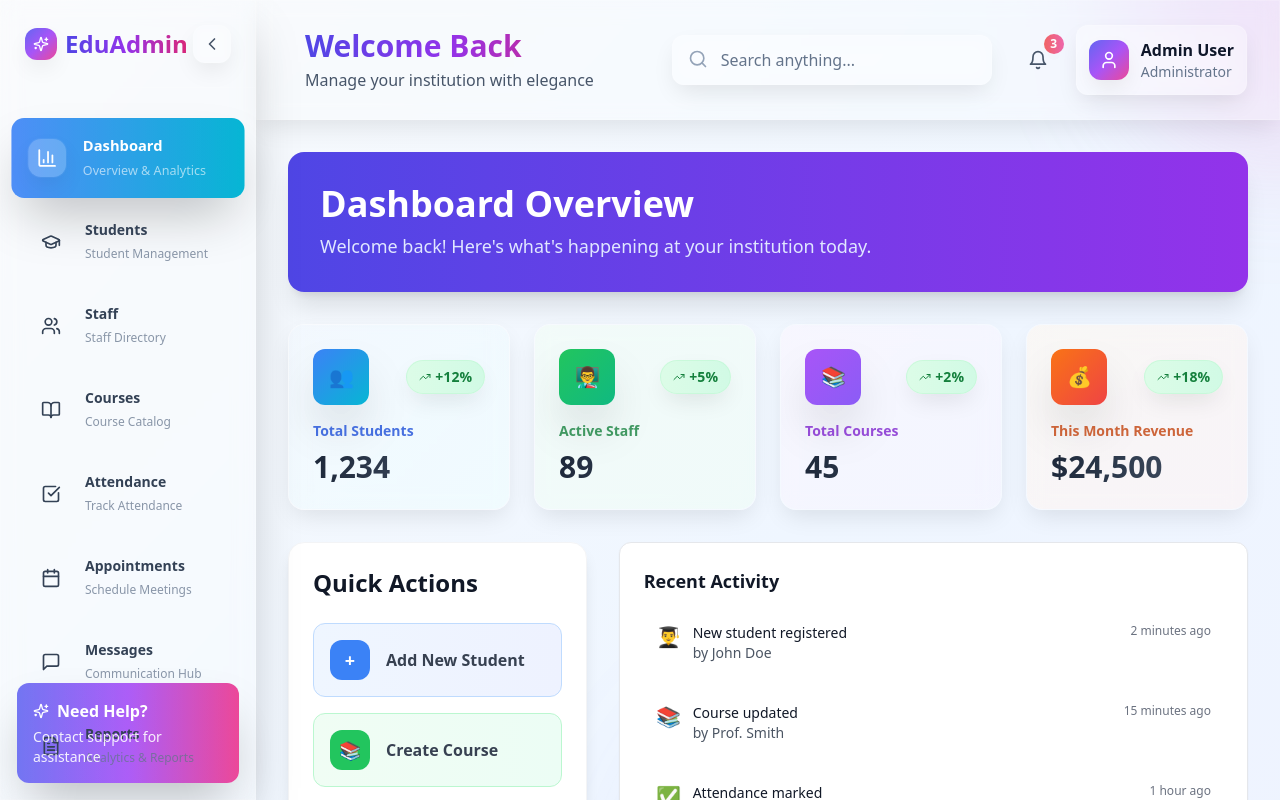
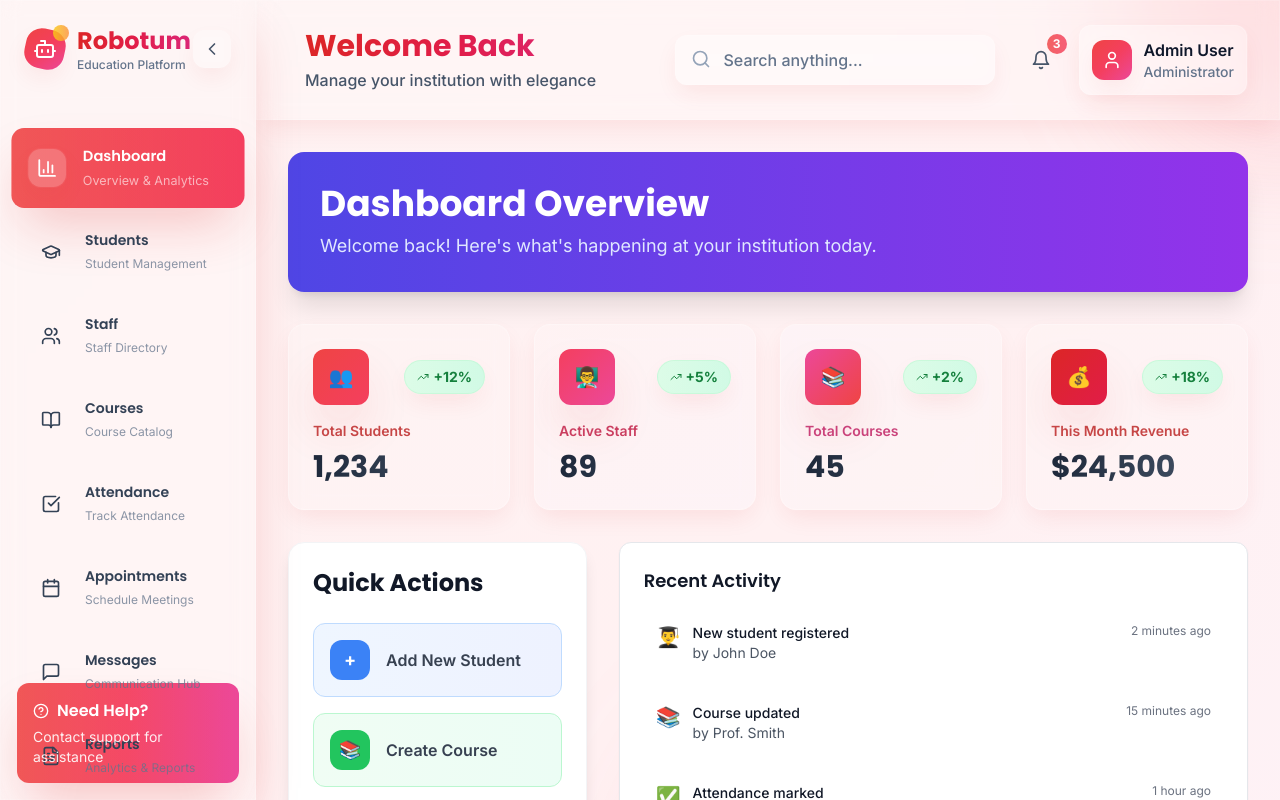
Before and after one commit to Abdisalamabdi303/elegant-dashboard-react, a React (Vite) app: page / in a window 1280 px wide. Shown: the top 800 px of the page. Built offline with nearby package versions, Linux system fonts and the light colour scheme.

Commit message:
Refactor: Apply red theme and logo update
Updated the application's theme to a red color scheme and updated the logo. Also, changed the font for the entire module.

```diff
--- a/src/components/common/StatsCard.tsx
+++ b/src/components/common/StatsCard.tsx
@@ -11,17 +11,17 @@ interface StatsCardProps {
 
 export const StatsCard: React.FC<StatsCardProps> = ({ title, value, change, color }) => {
   const colorClasses = {
-    blue: 'from-blue-50 to-cyan-50 text-blue-700 border-blue-200/50',
-    green: 'from-green-50 to-emerald-50 text-green-700 border-green-200/50',
-    purple: 'from-purple-50 to-violet-50 text-purple-700 border-purple-200/50',
-    orange: 'from-orange-50 to-red-50 text-orange-700 border-orange-200/50',
+    blue: 'from-red-50 to-rose-50 text-red-700 border-red-200/50',
+    green: 'from-rose-50 to-pink-50 text-rose-700 border-rose-200/50',
+    purple: 'from-pink-50 to-red-50 text-pink-700 border-pink-200/50',
+    orange: 'from-red-50 to-rose-50 text-red-700 border-red-200/50',
   };
 
   const gradientClasses = {
-    blue: 'from-blue-500 to-cyan-500',
-    green: 'from-green-500 to-emerald-500',
-    purple: 'from-purple-500 to-violet-500',
-    orange: 'from-orange-500 to-red-500',
+    blue: 'from-red-500 to-rose-500',
+    green: 'from-rose-500 to-pink-500',
+    purple: 'from-pink-500 to-red-500',
+    orange: 'from-red-600 to-rose-600',
   };
 
   const icons = {
@@ -47,7 +47,7 @@ export const StatsCard: React.FC<StatsCardProps> = ({ title, value, change, colo
             <span className={`text-sm font-bold px-3 py-1.5 rounded-full flex items-center space-x-1 ${
               isPositive
                 ? 'bg-gradient-to-r from-green-100 to-emerald-100 text-green-700 border border-green-200/50'
-                : 'bg-gradient-to-r from-red-100 to-pink-100 text-red-700 border border-red-200/50'
+                : 'bg-gradient-to-r from-red-100 to-rose-100 text-red-700 border border-red-200/50'
             } shadow-premium-sm`}>
               {isPositive ? (
                 <TrendingUp className="w-3 h-3" />
@@ -60,7 +60,7 @@ export const StatsCard: React.FC<StatsCardProps> = ({ title, value, change, colo
         </div>
         <div>
           <p className="text-sm font-semibold opacity-80 mb-2">{title}</p>
-          <p className="text-3xl font-bold bg-gradient-to-r from-slate-800 to-slate-600 bg-clip-text text-transparent">
+          <p className="text-3xl font-bold bg-gradient-to-r from-slate-800 to-slate-600 bg-clip-text text-transparent font-poppins">
             {value}
           </p>
         </div>
--- a/src/components/layout/AdminLayout.tsx
+++ b/src/components/layout/AdminLayout.tsx
@@ -11,12 +11,12 @@ export const AdminLayout: React.FC<AdminLayoutProps> = ({ children }) => {
   const [sidebarOpen, setSidebarOpen] = useState(true);
 
   return (
-    <div className="min-h-screen bg-gradient-to-br from-slate-50 via-blue-50 to-indigo-50 relative overflow-hidden">
+    <div className="min-h-screen bg-gradient-to-br from-red-50 via-rose-50 to-pink-50 relative overflow-hidden">
       {/* Background decorative elements */}
       <div className="absolute inset-0 overflow-hidden pointer-events-none">
-        <div className="absolute -top-40 -right-40 w-80 h-80 bg-gradient-to-br from-purple-400/20 to-pink-400/20 rounded-full blur-3xl animate-float"></div>
-        <div className="absolute -bottom-40 -left-40 w-80 h-80 bg-gradient-to-tr from-blue-400/20 to-cyan-400/20 rounded-full blur-3xl animate-float" style={{ animationDelay: '3s' }}></div>
-        <div className="absolute top-1/2 left-1/2 transform -translate-x-1/2 -translate-y-1/2 w-96 h-96 bg-gradient-to-r from-indigo-400/10 to-purple-400/10 rounded-full blur-3xl animate-float" style={{ animationDelay: '1.5s' }}></div>
+        <div className="absolute -top-40 -right-40 w-80 h-80 bg-gradient-to-br from-red-400/20 to-rose-400/20 rounded-full blur-3xl animate-float"></div>
+        <div className="absolute -bottom-40 -left-40 w-80 h-80 bg-gradient-to-tr from-pink-400/20 to-red-400/20 rounded-full blur-3xl animate-float" style={{ animationDelay: '3s' }}></div>
+        <div className="absolute top-1/2 left-1/2 transform -translate-x-1/2 -translate-y-1/2 w-96 h-96 bg-gradient-to-r from-rose-400/10 to-red-400/10 rounded-full blur-3xl animate-float" style={{ animationDelay: '1.5s' }}></div>
       </div>
 
       <div className="flex relative z-10">
--- a/src/components/layout/Header.tsx
+++ b/src/components/layout/Header.tsx
@@ -18,7 +18,7 @@ export const Header: React.FC<HeaderProps> = ({ onToggleSidebar }) => {
             <Menu className="w-5 h-5 text-slate-700" />
           </button>
           <div>
-            <h2 className="text-3xl font-bold bg-gradient-to-r from-indigo-600 via-purple-600 to-pink-600 bg-clip-text text-transparent">
+            <h2 className="text-3xl font-bold bg-gradient-to-r from-red-600 via-rose-600 to-pink-600 bg-clip-text text-transparent font-poppins">
               Welcome Back
             </h2>
             <p className="text-slate-600 mt-1 font-medium">Manage your institution with elegance</p>
@@ -30,21 +30,21 @@ export const Header: React.FC<HeaderProps> = ({ onToggleSidebar }) => {
             <input
               type="text"
               placeholder="Search anything..."
-              className="pl-12 pr-6 py-3 w-80 border border-white/20 rounded-xl focus:ring-2 focus:ring-indigo-500/50 focus:border-indigo-500/50 glass backdrop-blur-sm shadow-premium-sm transition-all duration-300 placeholder-slate-500 font-medium"
+              className="pl-12 pr-6 py-3 w-80 border border-white/20 rounded-xl focus:ring-2 focus:ring-red-500/50 focus:border-red-500/50 glass backdrop-blur-sm shadow-premium-sm transition-all duration-300 placeholder-slate-500 font-medium"
             />
             <Search className="absolute left-4 top-3.5 text-slate-400 w-5 h-5" />
           </div>
 
           <div className="flex items-center space-x-4">
             <button className="relative p-3 rounded-xl hover:bg-white/20 transition-all duration-300 group">
-              <Bell className="w-5 h-5 text-slate-600 group-hover:text-indigo-600 transition-colors" />
-              <div className="absolute -top-1 -right-1 w-5 h-5 bg-gradient-to-r from-red-500 to-pink-500 rounded-full flex items-center justify-center text-white text-xs font-bold shadow-premium-sm animate-glow">
+              <Bell className="w-5 h-5 text-slate-600 group-hover:text-red-600 transition-colors" />
+              <div className="absolute -top-1 -right-1 w-5 h-5 bg-gradient-to-r from-red-500 to-rose-500 rounded-full flex items-center justify-center text-white text-xs font-bold shadow-premium-sm animate-glow">
                 3
               </div>
             </button>
 
             <div className="flex items-center space-x-3 glass backdrop-blur-sm rounded-xl p-3 shadow-premium-sm border border-white/10">
-              <div className="w-10 h-10 bg-gradient-to-br from-indigo-500 via-purple-500 to-pink-500 rounded-xl flex items-center justify-center text-white font-bold shadow-premium-sm">
+              <div className="w-10 h-10 bg-gradient-to-br from-red-500 via-rose-500 to-pink-500 rounded-xl flex items-center justify-center text-white font-bold shadow-premium-sm">
                 <User className="w-5 h-5" />
               </div>
               <div className="hidden md:block">
--- a/src/components/layout/Sidebar.tsx
+++ b/src/components/layout/Sidebar.tsx
@@ -12,7 +12,8 @@ import {
   FileText,
   ChevronLeft,
   ChevronRight,
-  Sparkles
+  Bot,
+  HelpCircle
 } from 'lucide-react';
 
 interface SidebarProps {
@@ -33,56 +34,56 @@ const navItems: NavItem[] = [
     name: 'Dashboard',
     icon: BarChart3,
     path: '/',
-    gradient: 'from-blue-500 to-cyan-500',
+    gradient: 'from-red-500 to-rose-500',
     description: 'Overview & Analytics'
   },
   {
     name: 'Students',
     icon: GraduationCap,
     path: '/students',
-    gradient: 'from-green-500 to-emerald-500',
+    gradient: 'from-rose-500 to-pink-500',
     description: 'Student Management'
   },
   {
     name: 'Staff',
     icon: Users,
     path: '/staff',
-    gradient: 'from-purple-500 to-violet-500',
+    gradient: 'from-pink-500 to-red-500',
     description: 'Staff Directory'
   },
   {
     name: 'Courses',
     icon: BookOpen,
     path: '/courses',
-    gradient: 'from-orange-500 to-red-500',
+    gradient: 'from-red-600 to-rose-600',
     description: 'Course Catalog'
   },
   {
     name: 'Attendance',
     icon: CheckSquare,
     path: '/attendance',
-    gradient: 'from-teal-500 to-cyan-500',
+    gradient: 'from-rose-600 to-pink-600',
     description: 'Track Attendance'
   },
   {
     name: 'Appointments',
     icon: Calendar,
     path: '/appointments',
-    gradient: 'from-pink-500 to-rose-500',
+    gradient: 'from-pink-600 to-red-600',
     description: 'Schedule Meetings'
   },
   {
     name: 'Messages',
     icon: MessageSquare,
     path: '/messages',
-    gradient: 'from-indigo-500 to-blue-500',
+    gradient: 'from-red-500 to-rose-500',
     description: 'Communication Hub'
   },
   {
     name: 'Reports',
     icon: FileText,
     path: '/reports',
-    gradient: 'from-red-500 to-pink-500',
+    gradient: 'from-rose-500 to-pink-500',
     description: 'Analytics & Reports'
   },
 ];
@@ -95,13 +96,19 @@ export const Sidebar: React.FC<SidebarProps> = ({ isOpen, onToggle }) => {
     <div className={`fixed left-0 top-0 h-full glass backdrop-blur-xl shadow-premium transition-all duration-300 z-40 ${isOpen ? 'w-64' : 'w-16'} border-r border-white/20`}>
       <div className="flex items-center justify-between p-6 border-b border-white/10">
         {isOpen && (
-          <div className="flex items-center space-x-2">
-            <div className="w-8 h-8 bg-gradient-to-br from-indigo-500 via-purple-500 to-pink-500 rounded-lg flex items-center justify-center shadow-premium-sm">
-              <Sparkles className="w-4 h-4 text-white" />
+          <div className="flex items-center space-x-3">
+            <div className="relative">
+              <div className="w-10 h-10 bg-gradient-to-br from-red-500 via-rose-500 to-pink-500 rounded-2xl flex items-center justify-center shadow-premium-sm transform rotate-12">
+                <Bot className="w-6 h-6 text-white transform -rotate-12" />
+              </div>
+              <div className="absolute -top-1 -right-1 w-4 h-4 bg-gradient-to-r from-yellow-400 to-orange-400 rounded-full animate-pulse"></div>
             </div>
-            <h1 className="text-2xl font-bold bg-gradient-to-r from-indigo-600 via-purple-600 to-pink-600 bg-clip-text text-transparent">
-              EduAdmin
-            </h1>
+            <div>
+              <h1 className="text-2xl font-bold bg-gradient-to-r from-red-600 via-rose-600 to-pink-600 bg-clip-text text-transparent font-poppins">
+                Robotum
+              </h1>
+              <p className="text-xs text-slate-500 font-medium">Education Platform</p>
+            </div>
           </div>
         )}
         <button
@@ -109,9 +116,9 @@ export const Sidebar: React.FC<SidebarProps> = ({ isOpen, onToggle }) => {
           className="p-2 rounded-xl hover:bg-white/20 transition-all duration-300 shadow-premium-sm border border-white/10 backdrop-blur-sm group"
         >
           {isOpen ? (
-            <ChevronLeft className="w-5 h-5 text-slate-600 group-hover:text-indigo-600 transition-colors" />
+            <ChevronLeft className="w-5 h-5 text-slate-600 group-hover:text-red-600 transition-colors" />
           ) : (
-            <ChevronRight className="w-5 h-5 text-slate-600 group-hover:text-indigo-600 transition-colors" />
+            <ChevronRight className="w-5 h-5 text-slate-600 group-hover:text-red-600 transition-colors" />
           )}
         </button>
       </div>
@@ -128,7 +135,7 @@ export const Sidebar: React.FC<SidebarProps> = ({ isOpen, onToggle }) => {
               className={`w-full flex items-center px-4 py-4 mb-2 text-left rounded-xl transition-all duration-300 group relative overflow-hidden ${
                 isActive
                   ? `bg-gradient-to-r ${item.gradient} text-white shadow-premium transform scale-105`
-                  : 'text-slate-700 hover:bg-white/20 hover:text-indigo-600 hover:scale-105'
+                  : 'text-slate-700 hover:bg-white/20 hover:text-red-600 hover:scale-105'
               }`}
             >
               {/* Animated background for active state */}
@@ -139,13 +146,13 @@ export const Sidebar: React.FC<SidebarProps> = ({ isOpen, onToggle }) => {
               <div className={`relative z-10 text-xl mr-4 p-2 rounded-lg transition-all duration-300 ${
                 isActive
                   ? 'bg-white/20 shadow-premium-sm'
-                  : 'group-hover:bg-indigo-100 group-hover:text-indigo-600'
+                  : 'group-hover:bg-red-100 group-hover:text-red-600'
               }`}>
                 <Icon className="w-5 h-5" />
               </div>
               {isOpen && (
                 <div className="relative z-10 transition-all duration-300">
-                  <span className="font-semibold text-sm block">
+                  <span className="font-semibold text-sm block font-poppins">
                     {item.name}
                   </span>
                   <span className={`text-xs opacity-75 ${isActive ? 'text-white/80' : 'text-slate-500'}`}>
@@ -160,11 +167,11 @@ export const Sidebar: React.FC<SidebarProps> = ({ isOpen, onToggle }) => {
 
       {isOpen && (
         <div className="absolute bottom-4 left-4 right-4">
-          <div className="bg-gradient-to-r from-indigo-500 via-purple-500 to-pink-500 rounded-xl p-4 text-white shadow-premium relative overflow-hidden">
+          <div className="bg-gradient-to-r from-red-500 via-rose-500 to-pink-500 rounded-xl p-4 text-white shadow-premium relative overflow-hidden">
             <div className="absolute inset-0 bg-gradient-to-r from-white/10 to-transparent"></div>
             <div className="relative z-10">
-              <h3 className="font-semibold mb-1 flex items-center">
-                <Sparkles className="w-4 h-4 mr-2" />
+              <h3 className="font-semibold mb-1 flex items-center font-poppins">
+                <HelpCircle className="w-4 h-4 mr-2" />
                 Need Help?
               </h3>
               <p className="text-sm opacity-90">Contact support for assistance</p>
--- a/src/index.css
+++ b/src/index.css
@@ -1,9 +1,10 @@
 
+@import url('https://fonts.googleapis.com/css2?family=Inter:wght@300;400;500;600;700;800&family=Poppins:wght@300;400;500;600;700;800&display=swap');
 @tailwind base;
 @tailwind components;
 @tailwind utilities;
 
-/* Modern Professional Design System */
+/* Modern Professional Design System with Reddish Theme */
 
 @layer base {
   :root {
@@ -84,7 +85,12 @@
   }
 
   body {
-    @apply bg-background text-foreground font-sans antialiased;
+    @apply bg-background text-foreground antialiased;
+    font-family: 'Inter', -apple-system, BlinkMacSystemFont, 'Segoe UI', 'Roboto', 'Oxygen', 'Ubuntu', 'Cantarell', sans-serif;
+  }
+
+  h1, h2, h3, h4, h5, h6 {
+    font-family: 'Poppins', -apple-system, BlinkMacSystemFont, 'Segoe UI', sans-serif;
   }
 }
 
@@ -98,12 +104,12 @@
 }
 
 ::-webkit-scrollbar-thumb {
-  background: linear-gradient(180deg, #6366f1, #8b5cf6);
+  background: linear-gradient(180deg, #dc2626, #ef4444);
   border-radius: 3px;
 }
 
 ::-webkit-scrollbar-thumb:hover {
-  background: linear-gradient(180deg, #4f46e5, #7c3aed);
+  background: linear-gradient(180deg, #b91c1c, #dc2626);
 }
 
 /* Glassmorphism effects */
@@ -123,12 +129,12 @@
 
 /* Premium shadows */
 .shadow-premium {
-  box-shadow: 0 25px 50px -12px rgba(0, 0, 0, 0.25),
+  box-shadow: 0 25px 50px -12px rgba(220, 38, 38, 0.25),
               0 0 0 1px rgba(255, 255, 255, 0.05);
 }
 
 .shadow-premium-sm {
-  box-shadow: 0 10px 25px -5px rgba(0, 0, 0, 0.1),
+  box-shadow: 0 10px 25px -5px rgba(220, 38, 38, 0.1),
               0 0 0 1px rgba(255, 255, 255, 0.05);
 }
 
--- a/tailwind.config.ts
+++ b/tailwind.config.ts
@@ -1,3 +1,4 @@
+
 import type { Config } from "tailwindcss";
 
 export default {
@@ -18,6 +19,10 @@ export default {
 			}
 		},
 		extend: {
+			fontFamily: {
+				'sans': ['Inter', 'ui-sans-serif', 'system-ui'],
+				'poppins': ['Poppins', 'ui-sans-serif', 'system-ui'],
+			},
 			colors: {
 				border: 'hsl(var(--border))',
 				input: 'hsl(var(--input))',
```
